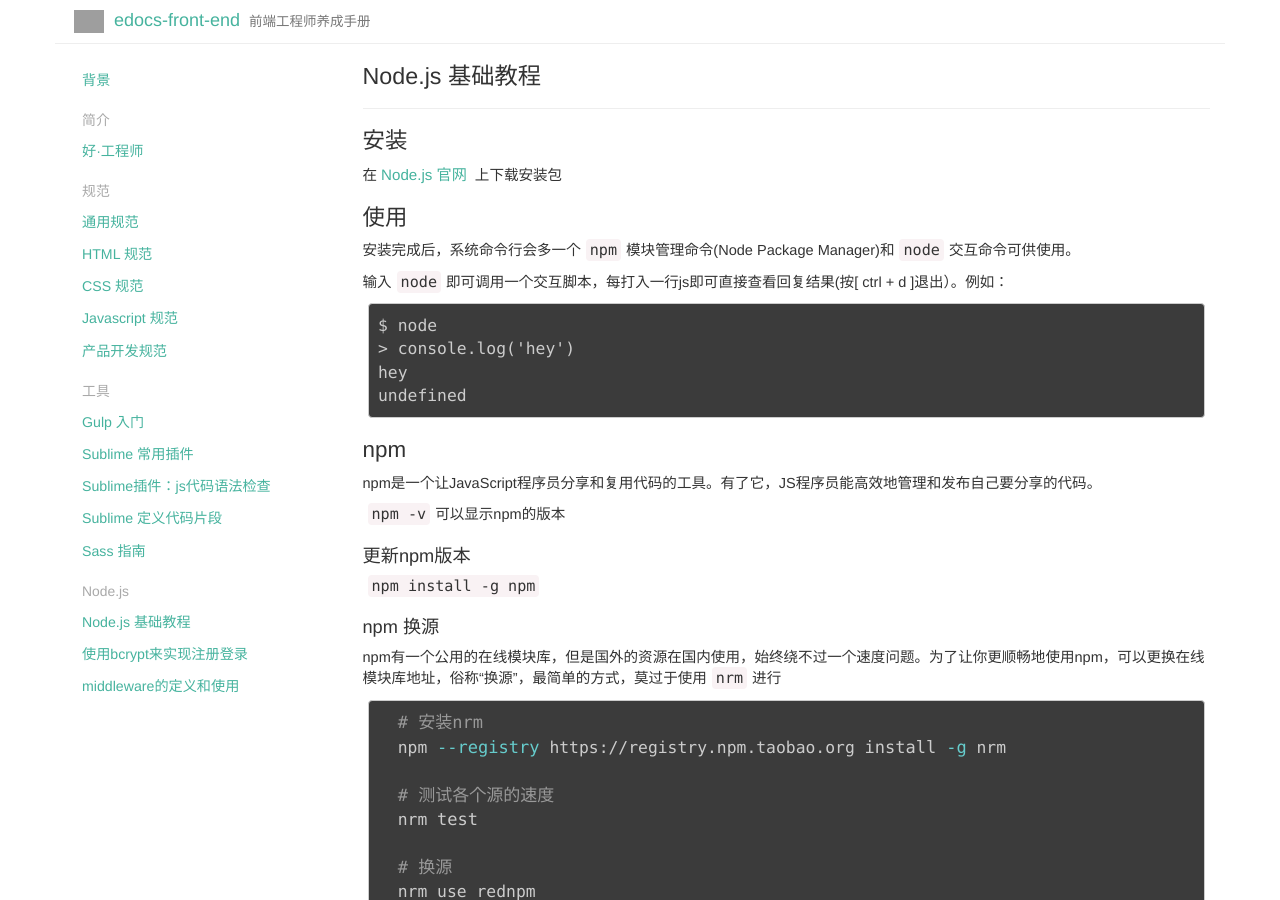
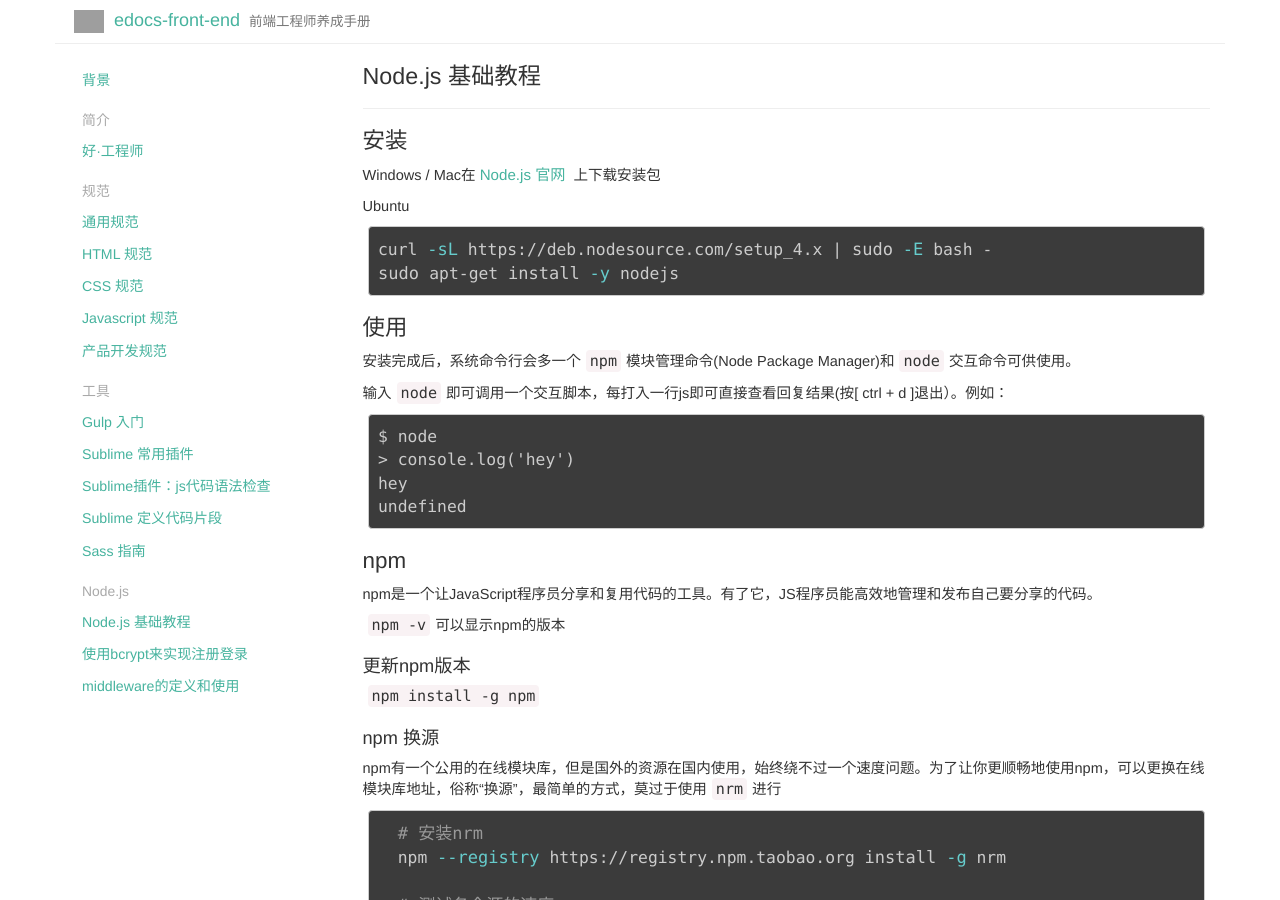
Before and after one commit to eurus/edocs-front-end, a Jekyll site: the page built from _posts/2016-04-28-nodejs.md, in a window 1280 px wide and 900 px high. Built offline with Jekyll 4.4.1, drawn with Linux system fonts in a browser that asks for light colours; grey boxes are pictures that could not be loaded.

Commit message:
添加nodejs在ubuntu上的安装方式

````diff
--- a/_posts/2016-04-28-nodejs.md
+++ b/_posts/2016-04-28-nodejs.md
@@ -9,7 +9,14 @@ author: simon
 
 ## 安装
 
-在[Node.js 官网](https://nodejs.org/en/) 上下载安装包
+Windows / Mac在[Node.js 官网](https://nodejs.org/en/) 上下载安装包
+
+Ubuntu
+
+```bash
+curl -sL https://deb.nodesource.com/setup_4.x | sudo -E bash -
+sudo apt-get install -y nodejs
+```
 
 ## 使用
 
````
